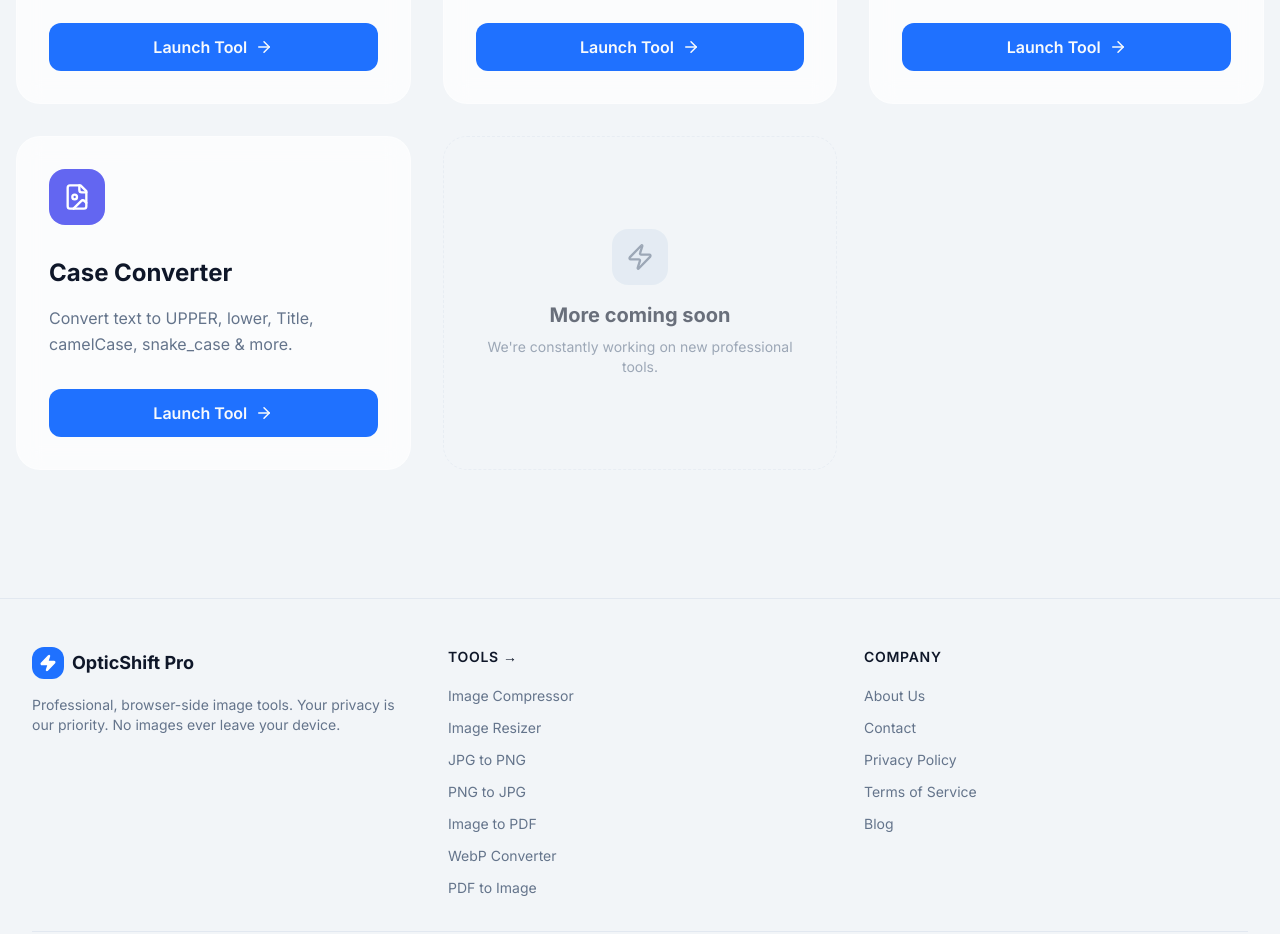
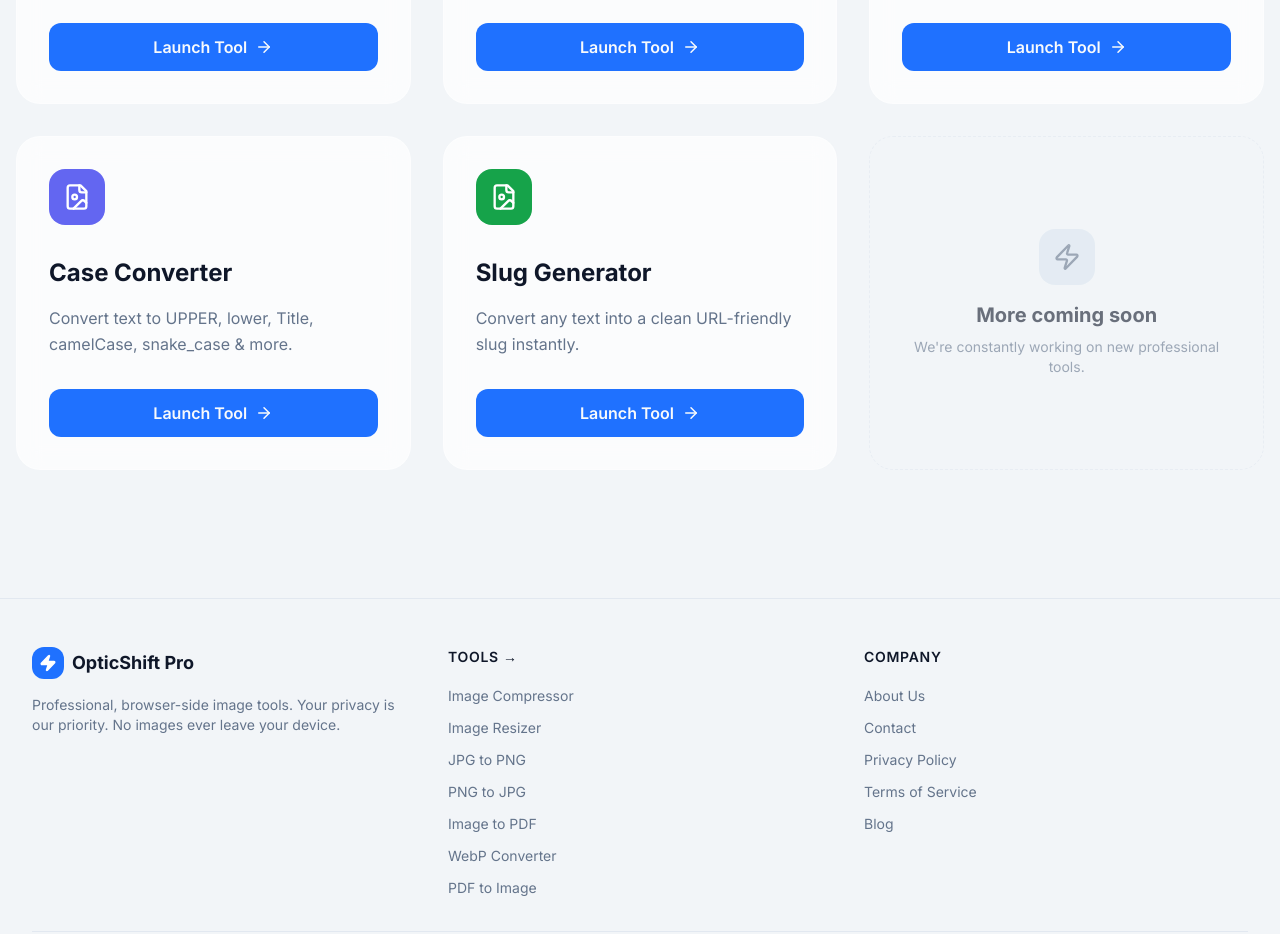
Before and after one commit to surajkumar122024-star/ok01, a Next.js app: page /tools in a window 1280 px wide. Shown: the part 2120-3054 px from the top of the page. Built offline with nearby package versions, Linux system fonts and the light colour scheme.

Commit message:
Add Slug Generator tool to ToolsPage

```diff
--- a/src/app/tools/page.tsx
+++ b/src/app/tools/page.tsx
@@ -125,6 +125,13 @@ const tools = [
   icon: FileImage,
   color: "bg-indigo-500"
 },
+  {
+  name: "Slug Generator",
+  slug: "slug-generator",
+  description: "Convert any text into a clean URL-friendly slug instantly.",
+  icon: FileImage,
+  color: "bg-green-600"
+},
 ];
 
 export default function ToolsPage() {
```
